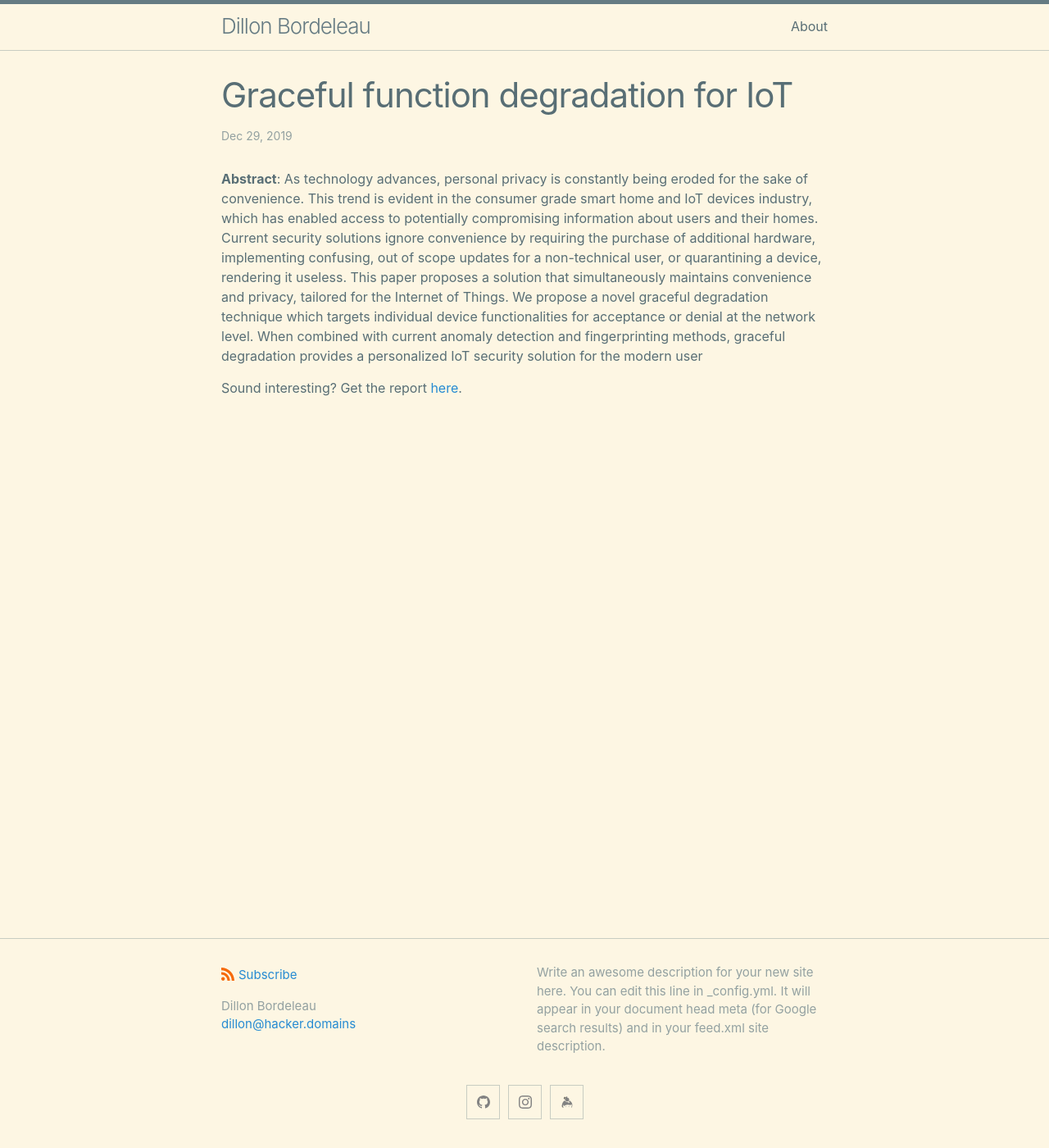
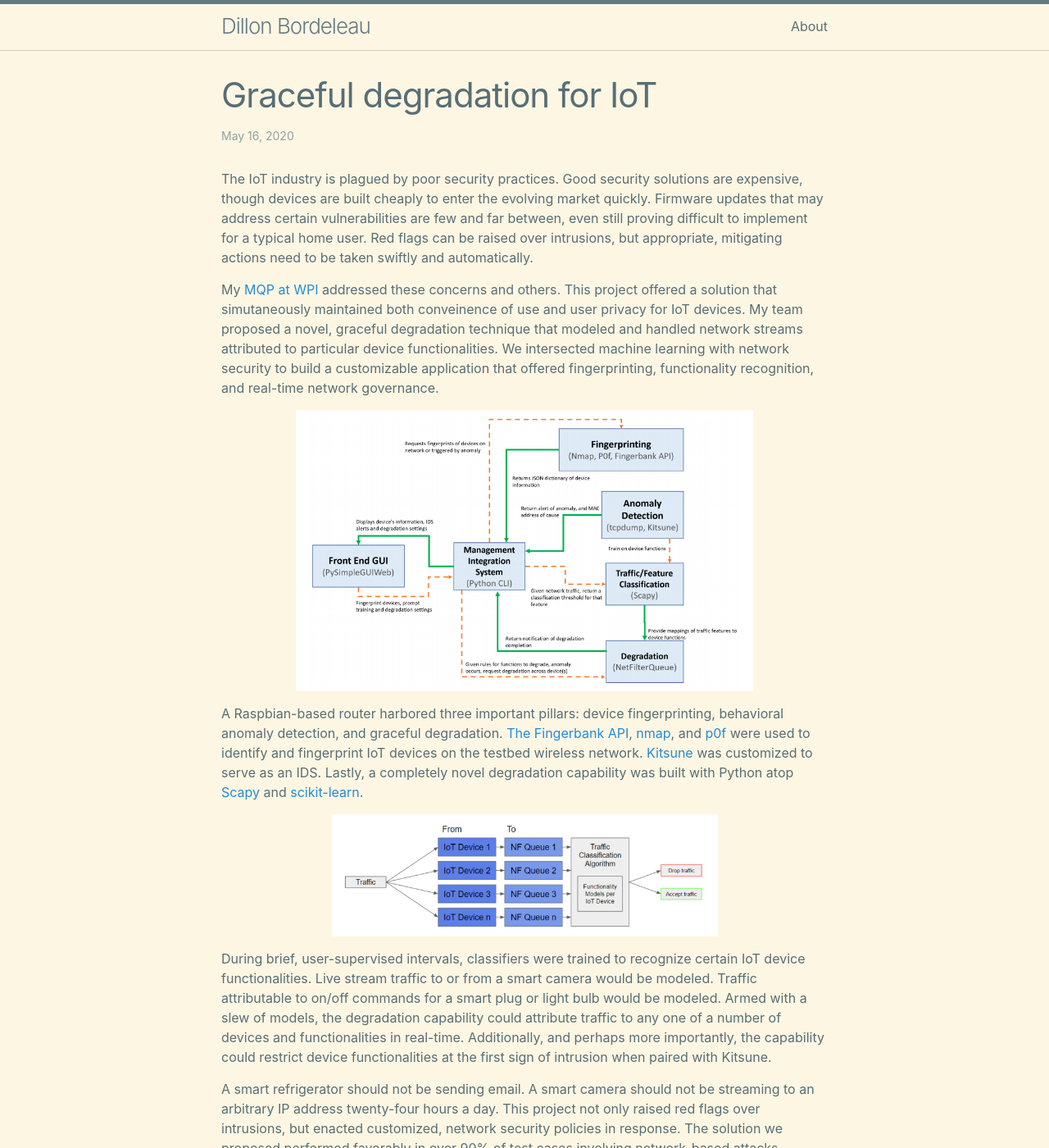
Before and after one commit to Dleau/code.dillon.pro, a Jekyll site: the page built from _posts/2019-12-29-graceful-degradation-in-iot.markdown, in a window 1280 px wide and 1400 px high. Shown: the whole window at 82% size. Built offline with Jekyll 4.4.1, drawn with Linux system fonts in a browser that asks for light colours; some of the changed text lies outside the part shown.

Commit message:
image fixes, rough for mqp post

```diff
--- a/_config.yml
+++ b/_config.yml
@@ -3,9 +3,7 @@ author:
   name: Dillon Bordeleau
   email: dillon@hacker.domains
 description: > # this means to ignore newlines until "show_excerpts:"
-  Write an awesome description for your new site here. You can edit this
-  line in _config.yml. It will appear in your document head meta (for
-  Google search results) and in your feed.xml site description.
+  I develop and leverage powerful tools to militate against cyber threats.
 
 show_excerpts: true # set to true to show excerpts on the homepage
 
--- a/_posts/2019-12-29-graceful-degradation-in-iot.markdown
+++ b/_posts/2019-12-29-graceful-degradation-in-iot.markdown
@@ -1,10 +1,26 @@
 ---
 layout: post
-title:  "Graceful function degradation for IoT"
-date:   2019-12-29 23:30:00 -4000
+title:  "Graceful degradation for IoT"
+date:   2020-05-16 00:00:00 -4000
 categories: security
 ---
 
-**Abstract**: As technology advances, personal privacy is constantly being eroded for the sake of convenience. This trend is evident in the consumer grade smart home and IoT devices industry, which has enabled access to potentially compromising information about users and their homes. Current security solutions ignore convenience by requiring the purchase of additional hardware, implementing confusing, out of scope updates for a non-technical user, or quarantining a device, rendering it useless. This paper proposes a solution that simultaneously maintains convenience and privacy, tailored for the Internet of Things. We propose a novel graceful degradation technique which targets individual device functionalities for acceptance or denial at the network level. When combined with current anomaly detection and fingerprinting methods, graceful degradation provides a personalized IoT security solution for the modern user
+The IoT industry is plagued by poor security practices. Good security solutions are expensive, though devices are built cheaply to enter the evolving market quickly. Firmware updates that may address certain vulnerabilities are few and far between, even still proving difficult to implement for a typical home user. Red flags can be raised over intrusions, but appropriate, mitigating actions need to be taken swiftly and automatically.
 
-Sound interesting? Get the report [here]({{ site.url }}/assets/iot_graceful_degradation.pdf).
+My [MQP at WPI](https://www.wpi.edu/academics/undergraduate/major-qualifying-project) addressed these concerns and others. This project offered a solution that simutaneously maintained both conveinence of use and user privacy for IoT devices. My team proposed a novel, graceful degradation technique that modeled and handled network streams attributed to particular device functionalities. We intersected machine learning with network security to build a customizable application that offered fingerprinting, functionality recognition, and real-time network governance.
+
+<p align="center">
+  <img src="/assets/mqp/structure.png" style="zoom:30%;">
+</p>
+
+A Raspbian-based router harbored three important pillars: device fingerprinting, behavioral anomaly detection, and graceful degradation. [The Fingerbank API](https://api.fingerbank.org/devices), [nmap](https://nmap.org/), and [p0f](https://lcamtuf.coredump.cx/p0f3/) were used to identify and fingerprint IoT devices on the testbed wireless network. [Kitsune](https://github.com/ymirsky/Kitsune-py) was customized to serve as an IDS. Lastly, a completely novel degradation capability was built with Python atop [Scapy](https://scapy.net/) and [scikit-learn](https://scikit-learn.org/stable/index.html).
+
+<p align="center">
+  <img src="/assets/mqp/filtering.png" style="zoom:30%;">
+</p>
+
+During brief, user-supervised intervals, classifiers were trained to recognize certain IoT device functionalities. Live stream traffic to or from a smart camera would be modeled. Traffic attributable to on/off commands for a smart plug or light bulb would be modeled. Armed with a slew of models, the degradation capability could attribute traffic to any one of a number of devices and functionalities in real-time. Additionally, and perhaps more importantly, the capability could restrict device functionalities at the first sign of intrusion when paired with Kitsune.
+
+A smart refrigerator should not be sending email. A smart camera should not be streaming to an arbitrary IP address twenty-four hours a day. This project not only raised red flags over intrusions, but enacted customized, network security policies in response. The solution we proposed performed favorably in over 90% of test cases involving network-based attacks.
+
+This was but a synopsis of the project. If you're interested, you can access the complete report [here]({{ site.url }}/assets/iot_graceful_degradation.pdf).
--- a/_posts/2020-02-16-raspbian-rootkit-ps.markdown
+++ b/_posts/2020-02-16-raspbian-rootkit-ps.markdown
@@ -5,6 +5,8 @@ date:   2020-02-16 23:30:00 -4000
 categories: security
 ---
 
-![Malicious ps build omits display of a process]({{ site.url }}/assets/rootkit_ps.png)
+Many APTs leverage [rootkits](https://en.wikipedia.org/wiki/Rootkit) to obfuscate malicious files and processes on compromised machines. The detection and removal of a rootkit can be arduous even for security experts. I downloaded [procps source](https://gitlab.com/procps-ng/procps), injected code to obfuscate certain, running Python processes, and deployed a malicious build of the `ps` tool on a Raspberry Pi. The image above shows a malicious build of `ps` omitting display of a "malicious" Python process. From there, `sudo rm /bin/ps && sudo mv ./ps/pscommand /bin/ps` would replace a normally functioning `ps` with my adversarial `ps`.
 
-Many APTs leverage [rootkits](https://en.wikipedia.org/wiki/Rootkit) to obfuscate malicious files and processes on compromised machines. The detection and removal of a rootkit can be arduous even for security experts. I downloaded [procps source](https://gitlab.com/procps-ng/procps), injected code to obfuscate certain, running Python processes, and deployed a malicious build of the `ps` tool on a Raspberry Pi. The image above shows a malicious build of `ps` omitting display of a "malicious" Python process. From there, `sudo rm /bin/ps && sudo mv ./ps/pscommand /bin/ps` would replace a normally functioning `ps` with my adversarial `ps`.
+<p align="center">
+  <img src="/assets/rootkit_ps.png" style="zoom:70%;">
+</p>
--- a/_posts/2020-05-14-visualizing-fbi-crime-data.markdown
+++ b/_posts/2020-05-14-visualizing-fbi-crime-data.markdown
@@ -1,7 +1,7 @@
 ---
 layout: post
-title:  "Using Twitter to Publicize and Visualize FBI Crime Data"
-date:   2020-05-15 00:00:00 -4000
+title:  "Using Twitter to visualize crime data"
+date:   2020-05-14 00:00:00 -4000
 categories: data
 ---
 
```
Also changed, not shown: _posts/2020-04-20-cryptocurrency-market-forecaster.markdown (+5 -3 lines), _posts/2020-05-13-welcome-to-jekyll.markdown (deleted, +0 -29 lines), assets/mqp/filtering.png (added), assets/mqp/structure.png (added).
